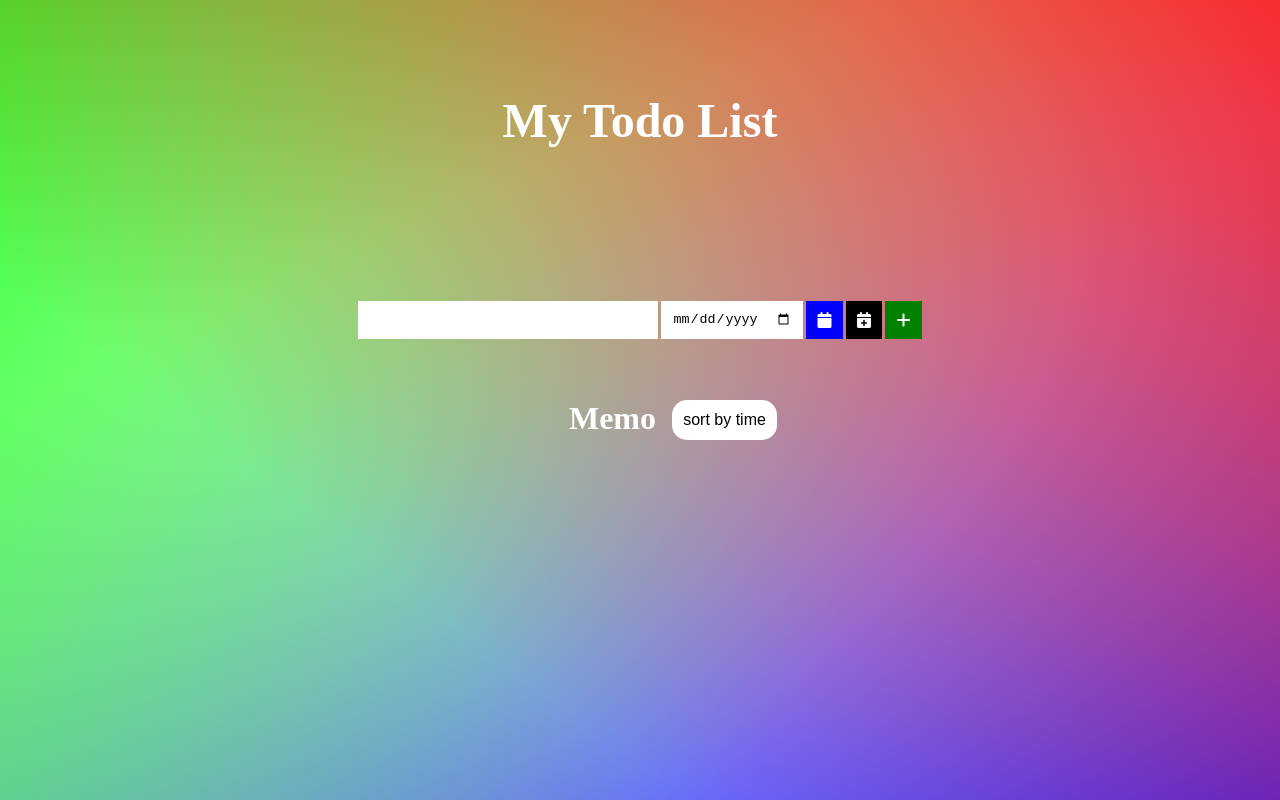
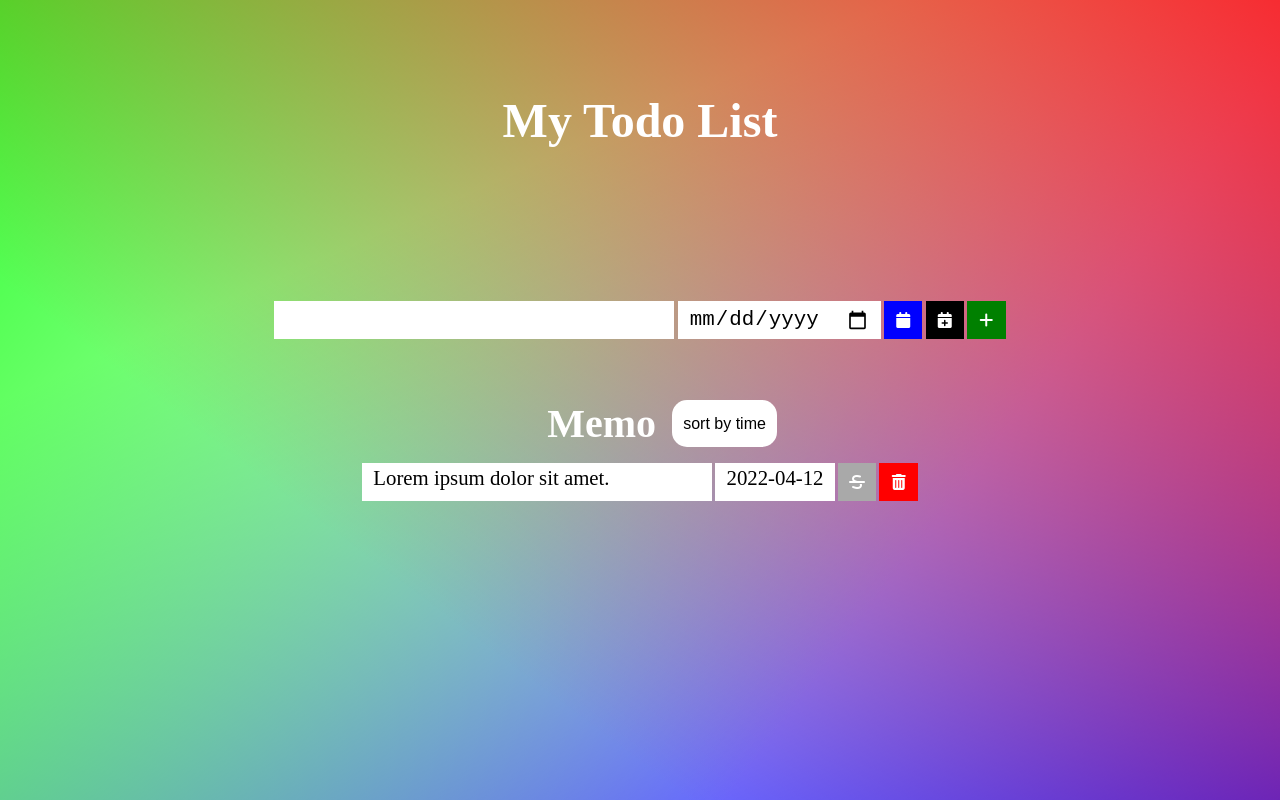
Before and after one commit to jjustin-35/todo-list, a plain HTML site: page index.html in a window 1280 px wide. Drawn offline with Linux system fonts and the light colour scheme.

Commit message:
v1.02: add memo style

```diff
--- a/app.js
+++ b/app.js
@@ -9,6 +9,21 @@ localStorage.clear()
 let date = new Date();
 let month = (date.getMonth() + 1) < 10 ? `0${date.getMonth() + 1}` : `${date.getMonth() + 1}`;
 let today = [date.getFullYear(), month, date.getDate()]
+
+// get data from localStorage
+function getData() {
+    let data = JSON.parse(localStorage.getItem('todoList'));
+    // if there is no data
+    if (!data) {
+        data = [];
+    }
+    return data;
+}
+// save data
+function saveData(data) {
+    data = JSON.stringify(data);
+    localStorage.setItem('todoList', data);
+}
 
 btnInForm.forEach(element => {
     element.addEventListener('click', (event) => {
@@ -31,21 +46,9 @@ btnInForm.forEach(element => {
             memoInfo.forEach(element => memo.push(element.value));
             data.unshift(memo);
             saveData(data);
+
+            // render
+
         }
     })
 })
-
-// get data from localStorage
-function getData() {
-    let data = JSON.parse(localStorage.getItem('todoList'));
-    // if there is no data
-    if (!data) {
-        data = [];
-    }
-    return data;
-}
-
-function saveData(data) {
-    data = JSON.stringify(data);
-    localStorage.setItem('todoList', data);
-}
--- a/index.html
+++ b/index.html
@@ -21,16 +21,21 @@
         <form class="keyIn">
             <input type="text" name="memo" id="memo" required>
             <input type="date" name="date" id="date" required>
-            <button id="today" title="today"><i class="fa-solid fa-calendar"></i></button>
-            <button id="nextDay" title="next day"><i class="fa-solid fa-calendar-plus"></i></button>
-            <button type="submit" id="add" title="add"><i class="fa-solid fa-plus"></i></button>
-            <!-- <button id="delete" title="delete"><i class="fa-solid fa-trash-can"></i></button> -->
+            <button id="today" title="today" class="littleBtn"><i class="fa-solid fa-calendar"></i></button>
+            <button id="nextDay" title="next day" class="littleBtn"><i class="fa-solid fa-calendar-plus"></i></button>
+            <button type="submit" id="add" title="add" class="littleBtn"><i class="fa-solid fa-plus"></i></button>
         </form>
         <div class="sort">
             <h2>Memo</h2>
             <button id="sort">sort by time</button>
         </div>
         <section class="todoList">
+            <div>
+                <p>Lorem ipsum dolor sit amet.</p>
+                <p>2022-04-12</p>
+                <button id="crossLine" title="finished" class="littleBtn"><i class="fa-solid fa-strikethrough"></i></button>
+                <button id="delete" title="delete" class="littleBtn"><i class="fa-solid fa-trash-can"></i></button>
+            </div>
         </section>
     </main>
 </body>
--- a/style.scss
+++ b/style.scss
@@ -19,8 +19,23 @@ body{
 input, button{
     border: none;
 }
+p, input{
+    height: 3vw;
+    font-size: 1.3rem;
+    padding: 0.2rem 0.7rem;
+    margin: 0 0.1rem;
+}
 button{
     cursor: pointer;
+    &.littleBtn{
+        height: 3vw;
+        width: 3vw;
+        padding: 0.7rem 0.7rem;
+        margin: 0 0.1rem;
+        color: white;
+        font-size: 1rem;
+        @include center();
+    }
 }
 
 header{
@@ -36,21 +51,12 @@ main{
         height: 20vh;
         @include center();
         flex-wrap: wrap;
-        input, button{
-            border: none;
-            height: 3vw;
-            padding: 0.7rem 0.7rem;
-            margin: 0 0.1rem;
-        }
         input{
             &#memo{
-                width: 300px;
+                width: 400px;
             }
         }
         button{
-            color: white;
-            font-size: 1rem;
-            @include center();
             &#today{
                 background-color: blue;
             }
@@ -60,9 +66,6 @@ main{
             &#add{
                 background-color: green;
             }
-            &#delete{
-                background-color: red;
-            }
         }
     }
     div.sort{
@@ -71,7 +74,7 @@ main{
             width: 50%;
             text-align: end;
             color: white;
-            font-size: 2rem;
+            font-size: 2.5rem;
             margin: 0 1rem;
         }
         button{
@@ -79,6 +82,30 @@ main{
             background-color: white;
             padding: 0.7rem;
             font-size: 1rem;
+        }
+    }
+    section.todoList{
+        padding: 1rem;
+        @include center();
+        flex-direction: column;
+        div{
+            display: flex;
+            p{
+                width: 350px;
+                background-color: white;
+                padding: 0.2rem 0.7rem;
+                &:nth-child(2){
+                    width: auto;
+                }
+            }
+            button{
+                &#delete{
+                    background-color: red;
+                }
+                &#crossLine{
+                    background-color: darkgray;
+                }
+            }
         }
     }
 }
```
Also changed, not shown: css/style.css, 1 other file.
